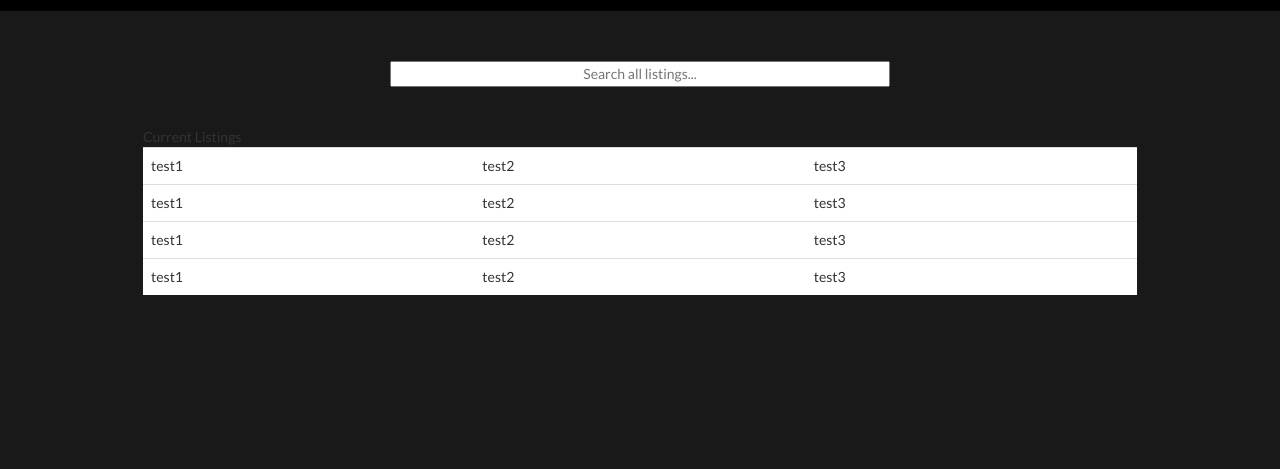
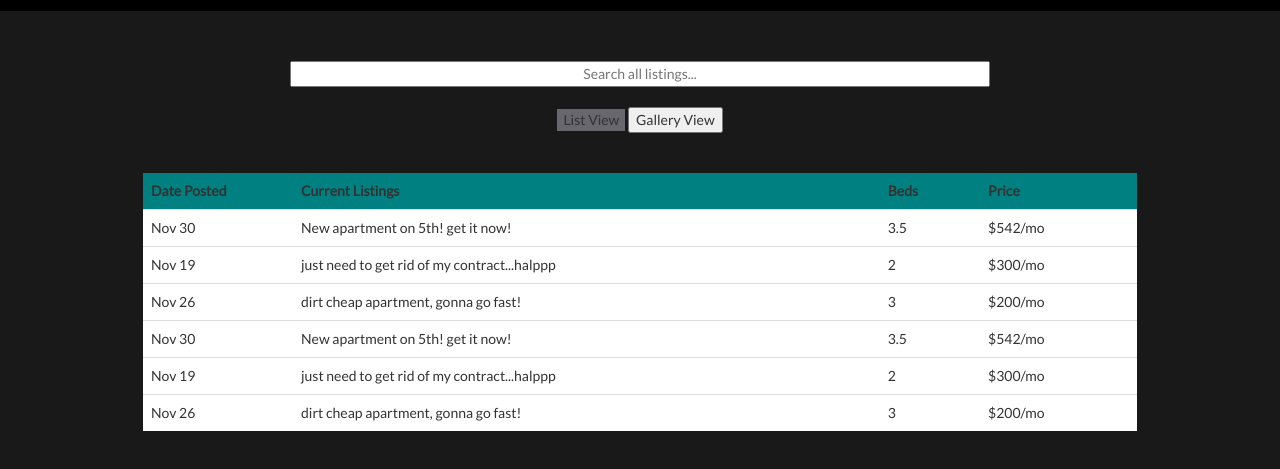
Before and after one commit to kbl212/provo-housing-hub, a plain HTML site: page public/index.html at #!/home in a window 1280 px wide. Shown: the part 73-542 px from the top of the page. Drawn offline with nearby package versions, Linux system fonts and the light colour scheme; some packages are replaced by stand-ins of ours.

Commit message:
Both list and gallery view functional, looks alright!

```diff
--- a/public/css/styles.css
+++ b/public/css/styles.css
@@ -79,12 +79,13 @@ h2 {
     height: 62px;
     background-color: #343434;
     border-radius: 10px;
+    border: 0;
 }
 
 .search-bar {
     margin: 0 auto;
     text-align: center;
-    width: 500px;
+    width: 700px;
     margin-top: 50px;
 }
 
@@ -99,3 +100,64 @@ table {
 a:hover{
     text-decoration: none;
 }
+
+thead {
+    font-weight:bold;
+    background-color: teal;
+}
+
+.date-posted {
+    width: 150px;
+}
+
+.active-view {
+    background-color: #67676d;
+    border: 0;
+}
+
+.test-p {
+    background-color: #fff;
+    color: #000;
+}
+
+.gallery-listing {
+    position:relative;
+    height: 30%;
+    width: 30%;
+    display:inline-block;
+    margin-left: 2%;
+    margin-bottom: 20px;
+}
+.gallery-pic {
+    height: 100%;
+    width: 100%;
+}
+
+.gallery-price {
+    position: absolute;
+    top:0;
+    right:0;
+    background-color: aliceblue;
+    color: red;
+    width: 15%;
+    height: 10%;
+    text-align: center;
+    font-weight: bold;
+}
+
+.gallery-title {
+    background-color: #fff;
+    text-align: center;
+}
+
+.gallery-date {
+    position: absolute;
+    top:0;
+    left:0;
+    background-color: aliceblue;
+    color: red;
+    width: 15%;
+    height: 10%;
+    text-align: center;
+    font-weight: bold;
+}
--- a/public/js/controllers/homeCtrl.js
+++ b/public/js/controllers/homeCtrl.js
@@ -1,7 +1,73 @@
 var app = angular.module('provo-housing-hub');
+
 
 
 app.controller('homeCtrl', function($scope) {
 
+    $scope.listView = "active-view";
+    $scope.galleryView = "inactive-view";
+
+    $scope.resizePics = function(picture) {
+        //USE AJAXBLENDER SITE (in bookmarks) for algorithm / instructions
+    };
+
+    $scope.listings = [
+
+        {
+            picture: "http://img.lily-rabe.com/images/www.seekroommates.com/wp-content/uploads/2012/04/apartment-3.jpg",
+            price: 542,
+            beds: 3.5,
+            baths: 1.5,
+            title: "New apartment on 5th! get it now!",
+            datePosted: "Nov 30"
+        },
+
+        {
+            picture: "https://upload.wikimedia.org/wikipedia/commons/2/26/Southmoor_Apartment_Hotel.jpg",
+            price: 300,
+            beds: 2.0,
+            baths: 1,
+            title: "just need to get rid of my contract...halppp",
+            datePosted: "Nov 19"
+
+        },
+
+        {
+            picture: "http://img.lily-rabe.com/images/www.seekroommates.com/wp-content/uploads/2012/04/apartment-3.jpg",
+            price: 200,
+            beds: 3,
+            baths: 1.5,
+            title: "dirt cheap apartment, gonna go fast!",
+            datePosted: "Nov 26"
+        },
+
+        {
+            picture: "http://img.lily-rabe.com/images/www.seekroommates.com/wp-content/uploads/2012/04/apartment-3.jpg",
+            price: 542,
+            beds: 3.5,
+            baths: 1.5,
+            title: "New apartment on 5th! get it now!",
+            datePosted: "Nov 30"
+        },
+
+        {
+            picture: "http://img.lily-rabe.com/images/www.seekroommates.com/wp-content/uploads/2012/04/apartment-3.jpg",
+            price: 300,
+            beds: 2.0,
+            baths: 1,
+            title: "just need to get rid of my contract...halppp",
+            datePosted: "Nov 19"
+
+        },
+
+        {
+            picture: "http://img.lily-rabe.com/images/www.seekroommates.com/wp-content/uploads/2012/04/apartment-3.jpg",
+            price: 200,
+            beds: 3,
+            baths: 1.5,
+            title: "dirt cheap apartment, gonna go fast!",
+            datePosted: "Nov 26"
+        }
+    ];
 
 });
--- a/public/templates/homeTmpl.html
+++ b/public/templates/homeTmpl.html
@@ -1,42 +1,64 @@
-<div class="container">
+<div class="main-body" ng-controller="homeCtrl">
+  <div class="container">
     <form>
         <input class="search-bar" placeholder="Search all listings...">
+    </form>
+    <br/>
+    <form>
+        <button ng-class="listView" ng-click="listView='active-view'; galleryView='inactive-view'">List View</button>
+        <button ng-class="galleryView" ng-click="galleryView='active-view'; listView='inactive-view'">Gallery View</button>       <!-- *** EVERY TIME THIS BUTTON IS CLICKED, CALL $scope.resizePic() function, to resize all pics before displaying them! -->
     </form>
 </div>
 
 </br>
 </br>
-<div class="container">
+
+
+
+
+
+<!--   LIST VIEW   -->
+
+  <div class="container" ng-show="listView === 'active-view'">
 
     <table class="table table-hover">
         <thead>
-            Current Listings
+            <td>Date Posted</td>
+            <td>Current Listings</td>
+            <td>Beds</td>
+            <td>Price</td>
         </thead>
         <tbody>
-            <tr>
-                <td>test1</td>
-                <td>test2</td>
-                <td>test3</td>
+            <tr ng-repeat="listing in listings">
+                <td class="date-posted">{{listing.datePosted}}</td>
+                <td>{{listing.title}}</td>
+                <td>{{listing.beds}}</td>
+                <td>${{listing.price | number:0}}/mo</td>
             </tr>
-                        <tr>
-                <td>test1</td>
-                <td>test2</td>
-                <td>test3</td>
-            </tr>
-                        <tr>
-                <td>test1</td>
-                <td>test2</td>
-                <td>test3</td>
-            </tr>
-                        <tr>
-                <td>test1</td>
-                <td>test2</td>
-                <td>test3</td>
-            </tr>
-
-
         </tbody>
 
     </table>
 
+  </div>
+
+
+
+
+
+<!-- GALLERY VIEW -->
+
+  <div class="container" ng-show="galleryView === 'active-view'">
+
+    <div class="gallery-listing" ng-repeat="listing in listings">
+        <img class="gallery-pic" src={{listing.picture}}>
+        <span class="gallery-price">{{listing.price}}/mo</span>
+        <span class="gallery-date">{{listing.datePosted}}</span>
+        <p class="gallery-title">{{listing.title}}</p>
+
+
+
+
+
+
+  </div>
 </div>
```
Also changed, not shown: public/templates/introTmpl.html (+2 -0 lines).
